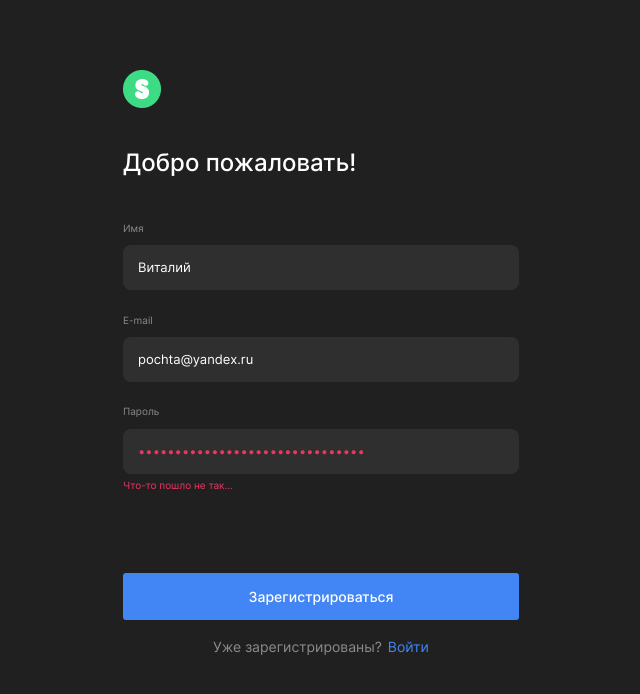
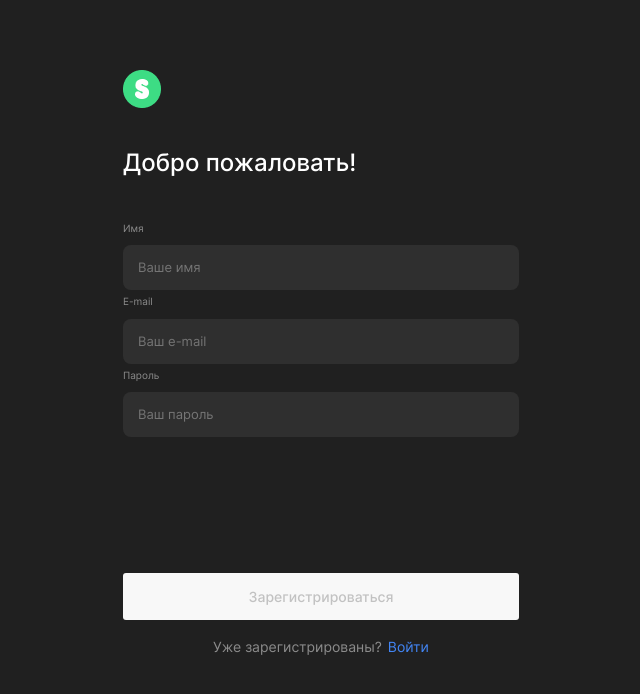
Before and after one commit to touchresponce/movies-explorer-frontend, a React (Create React App) app: page /signup in a window 1280 px wide. Shown: the top 694 px of the page, without its empty margins (319-959 px from the left). Built offline with nearby package versions, Linux system fonts and the light colour scheme.

Commit message:
feat: registration validation

```diff
--- a/src/components/App/App.jsx
+++ b/src/components/App/App.jsx
@@ -1,5 +1,5 @@
 import "./App.css";
-import { Routes, Route } from "react-router-dom";
+import { Routes, Route, useNavigate } from "react-router-dom";
 import Main from "../Main/Main";
 import NotFound from "../NotFound/NotFound";
 import Layout from "../Layout/Laout";
@@ -9,9 +9,27 @@ import Profile from "../Profile/Profile";
 import Login from "../Login/Login";
 import Register from "../Register/Register";
 import { useState } from "react";
+import mainApi from "../../utils/MainApi";
 
 export default function App() {
+  const navigate = useNavigate();
   const [isLogin, setIsLogin] = useState(false);
+
+  // регистрация
+  function handleRegistration({ name, email, password }) {
+    mainApi
+      .register(name, email, password)
+      .then(() => navigate("/signin"))
+      .catch((err) => {
+        console.log(err);
+      });
+    // .finally(() => {
+    //   setRegistration(true);
+    //   setTimeout(() => {
+    //     setRegistration(false);
+    //   }, 3000);
+    // });
+  }
 
   return (
     <div className="page">
@@ -20,7 +38,10 @@ export default function App() {
           path="/signin"
           element={<Login isLogin={isLogin} setIsLogin={setIsLogin} />}
         />
-        <Route path="signup" element={<Register />} />
+        <Route
+          path="signup"
+          element={<Register handleRegistration={handleRegistration} />}
+        />
         {/* общая верстка - шапка, подвал */}
         <Route path="/" element={<Layout isLogin={isLogin} />}>
           {/* защита */}
@@ -38,3 +59,5 @@ export default function App() {
     </div>
   );
 }
+
+// плывет верстка при ошибках в форме
--- a/src/components/Input/Input.css
+++ b/src/components/Input/Input.css
@@ -28,9 +28,9 @@
 
 .input__error {
   visibility: hidden;
+  min-height: 12px;
   color: #ee3465;
   font-size: 10px;
-  height: 12px;
 }
 
 .input__error_active {
--- a/src/components/Input/Input.jsx
+++ b/src/components/Input/Input.jsx
@@ -5,8 +5,10 @@ export default function Input({
   label,
   type,
   placeholder,
-  defValue,
+  minLength,
   isValid,
+  errors,
+  onChange,
 }) {
   return (
     <>
@@ -16,17 +18,20 @@ export default function Input({
         </label>
         <input
           className={`input__wrapper ${
-            !isValid ? "input__wrapper_color" : ""
+            errors ? "input__wrapper_color" : ""
           } ${name}__input ${name}__input_type_${type}`}
           id={`${name}-input`}
+          autoComplete="off"
+          required
           type={type}
           name={name}
           placeholder={placeholder}
-          defaultValue={defValue}
+          minLength={minLength}
+          onChange={onChange}
         />
       </div>
       <span className={`input__error ${!isValid ? `input__error_active` : ""}`}>
-        Что-то пошло не так...
+        {errors}
       </span>
     </>
   );
--- a/src/components/Register/Register.css
+++ b/src/components/Register/Register.css
@@ -18,6 +18,17 @@
   color: #fff;
   border: none;
   cursor: pointer;
+  transition: all 0.3s ease-in-out;
+}
+
+.register__submit:hover {
+  opacity: 0.7;
+}
+
+.register__submit_disabled {
+  color: #c2c2c2;
+  background-color: #f8f8f8;
+  cursor: default;
 }
 
 @media screen and (max-width: 380px) {
--- a/src/components/Register/Register.jsx
+++ b/src/components/Register/Register.jsx
@@ -1,8 +1,20 @@
 import "./Register.css";
 import Input from "../Input/Input";
 import AuthPage from "../AuthPage/AuthPage";
+import useFormValidation from "../../utils/useFormValidation";
 
-export default function Register() {
+export default function Register({ handleRegistration }) {
+  const { values, handleChange, errors, isValid } = useFormValidation();
+
+  function handleSubmit(evt) {
+    evt.preventDefault();
+    handleRegistration({
+      name: values.name,
+      email: values.email,
+      password: values.password,
+    });
+  }
+
   return (
     <AuthPage
       title="Добро пожаловать!"
@@ -10,33 +22,50 @@ export default function Register() {
       linkPath="/signin"
       linkName="Войти"
     >
-      <form className="form register-form" name="register-form">
+      <form
+        className="form register-form"
+        name="register-form"
+        onSubmit={handleSubmit}
+      >
         <fieldset className="register__field">
           <Input
             name="name"
             label="Имя"
             type="text"
             placeholder="Ваше имя"
-            defValue="Виталий"
-            isValid={true}
+            minLength="2"
+            isValid={isValid}
+            errors={errors.name}
+            onChange={(evt) => handleChange(evt)}
           />
           <Input
             name="email"
             label="E-mail"
             type="email"
             placeholder="Ваш e-mail"
-            defValue="pochta@yandex.ru"
-            isValid={true}
+            minLength="6"
+            isValid={isValid}
+            errors={errors.email}
+            onChange={(evt) => handleChange(evt)}
           />
           <Input
             name="password"
             label="Пароль"
             type="password"
             placeholder="Ваш пароль"
-            defValue="Предположим здесь введен пароль"
+            minLength="6"
+            isValid={isValid}
+            errors={errors.password}
+            onChange={(evt) => handleChange(evt)}
           />
         </fieldset>
-        <button className="register__submit" type="submit">
+        <button
+          className={`register__submit ${
+            !isValid ? "register__submit_disabled" : ""
+          }`}
+          type="submit"
+          disabled={!isValid}
+        >
           Зарегистрироваться
         </button>
       </form>
--- /dev/null
+++ b/src/utils/MainApi.js
@@ -0,0 +1,46 @@
+class MainApi {
+  constructor(config) {
+    this._baseUrl = config.baseUrl;
+    this._headers = config.headers;
+  }
+
+  // методы
+  _getHeaders() {
+    const jwt = localStorage.getItem("jwt");
+    return {
+      Authorization: `Bearer ${jwt}`,
+      ...this._headers,
+    };
+  }
+
+  register(name, email, password) {
+    return fetch(`${this._baseUrl}/signup`, {
+      method: "POST",
+      headers: {
+        "Content-Type": "application/json",
+      },
+      body: JSON.stringify({
+        name: name,
+        email: email,
+        password: password,
+      }),
+    }).then(this._getResponce);
+  }
+
+  // проверка ответа
+  _getResponce(res) {
+    if (res.ok) {
+      return res.json();
+    }
+    return Promise.reject(`Ошибка: ${res.status}`);
+  }
+}
+
+const mainApi = new MainApi({
+  baseUrl: "https://bitfilms.touchresponce.nomoredomains.icu",
+  headers: {
+    "Content-Type": "application/json",
+  },
+});
+
+export default mainApi;
--- /dev/null
+++ b/src/utils/MoviesApi.js
@@ -0,0 +1 @@
+// https://api.nomoreparties.co/beatfilm-movies
--- /dev/null
+++ b/src/utils/useFormValidation.js
@@ -0,0 +1,34 @@
+import { useState, useCallback } from 'react';
+
+export default function useFormValidation() {
+  const [values, setValues] = useState({});
+  const [errors, setErrors] = useState({});
+  const [isValid, setIsValid] = useState(false);
+
+  const handleChange = (evt) => {
+    const target = evt.target;
+    const name = target.name;
+    const value = target.value;
+    setValues({ ...values, [name]: value });
+    setErrors({ ...errors, [name]: target.validationMessage });
+    setIsValid(target.closest('form').checkValidity());
+  };
+
+  const resetForm = useCallback(
+    (newValues = {}, newErrors = {}, newIsValid = false) => {
+      setValues(newValues);
+      setErrors(newErrors);
+      setIsValid(newIsValid);
+    },
+    [setValues, setErrors, setIsValid],
+  );
+
+  const forceValidationChange = useCallback(
+    (newIsValid = false) => {
+      setIsValid(newIsValid);
+    },
+    [setIsValid],
+  );
+
+  return { values, handleChange, errors, isValid, resetForm, setValues, forceValidationChange };
+}
```
